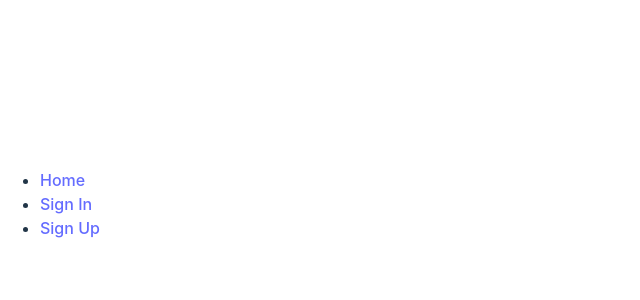
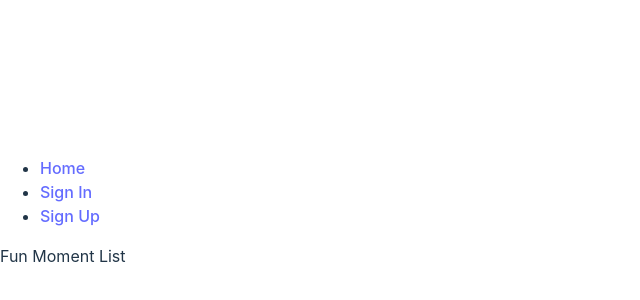
Before and after one commit to SylviaRemington/fans-first-fun-feed-frontend, a React (Vite) app: page /funmoments in a window 1280 px wide. Shown: the part 196-496 px from the top of the page, without its empty margins (0-640 px from the left). Built offline with nearby package versions, Linux system fonts and the light colour scheme; no server answers.

Commit message:
addtl notes about creating FunMomentList component & importing FunMomentList into App.jsx & creating a Route path & element

```diff
--- a/src/App.jsx
+++ b/src/App.jsx
@@ -6,6 +6,7 @@ import SignUpForm from './components/SignUpForm/SignUpForm';
 import SignInForm from './components/SignInForm/SignInForm';
 import Landing from './components/Landing/Landing';
 import Dashboard from './components/Dashboard/Dashboard';
+import FunMomentList from './components/FunMomentList/FunMomentList';
 
 import { UserContext } from './contexts/UserContext';
 
@@ -19,6 +20,7 @@ const App = () => {
         <Route path='/' element={user ? <Dashboard /> : <Landing />} />
         <Route path='/sign-up' element={<SignUpForm />} />
         <Route path='/sign-in' element={<SignInForm />} />
+        <Route path='funmoments' element={<FunMomentList />}></Route>
       </Routes>
     </>
   );
--- a/src/components/FunMomentList/FunMomentList.jsx
+++ b/src/components/FunMomentList/FunMomentList.jsx
@@ -1,5 +1,9 @@
+// Starting with simple function to check to make sure everything is working
 const FunMomentList = (props) => {
   return <main>Fun Moment List</main>;
 };
 
 export default FunMomentList;
+
+
+// checked and my component is working after creating this, importing into App.jsx & then creating a Route path with an element.
```
